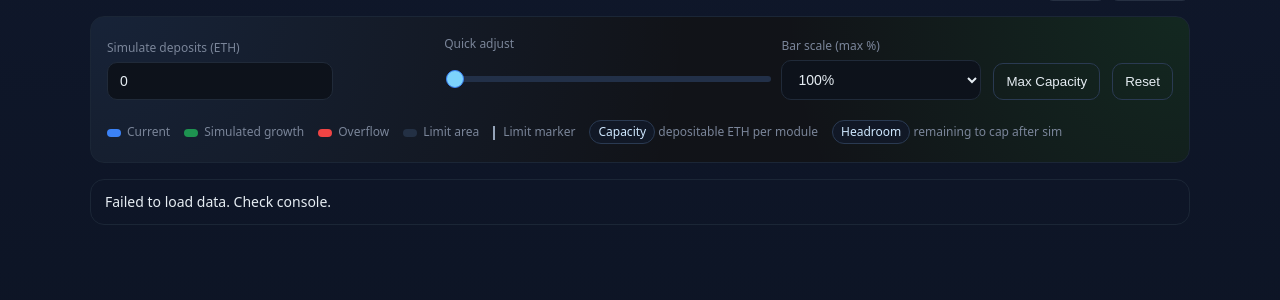
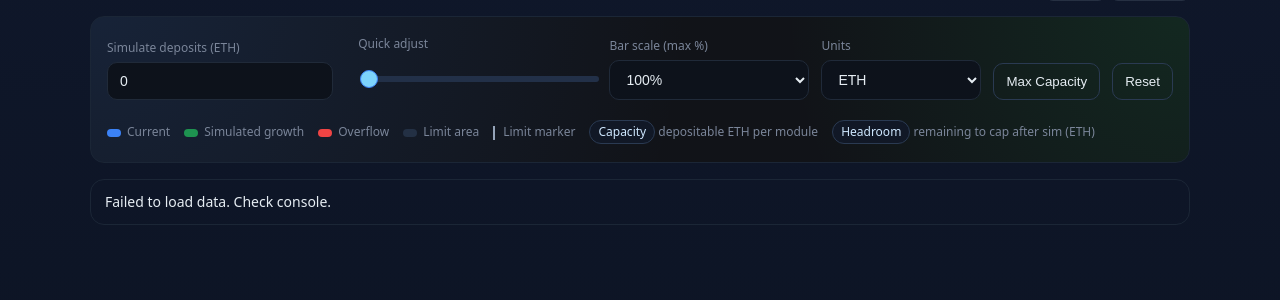
Before and after one commit to skhomuti/stake-allocation-simulation, a FastAPI app: page /simulate in a window 1280 px wide. Shown: the part 53-353 px from the top of the page. Run offline with FastAPI, Linux system fonts and the light colour scheme; data that the repository does not hold is empty.

Commit message:
Simulator: add units selector (ETH/validators) and adjust badges + legend; compute headroom in validators

```diff
--- a/templates/simulator.html
+++ b/templates/simulator.html
@@ -39,7 +39,7 @@
         border-radius: 14px;
         padding: 18px 16px;
       }
-      .controls { display: grid; grid-template-columns: 1fr 1fr 200px auto auto; gap: 12px; align-items: end; }
+      .controls { display: grid; grid-template-columns: 1fr 1fr 200px 160px auto auto; gap: 12px; align-items: end; }
       .control { display: grid; gap: 6px; }
       .label { color: var(--muted); font-size: 12px; }
       .number {
@@ -136,6 +136,13 @@
               <option value="100" selected>100%</option>
             </select>
           </div>
+          <div class="control">
+            <label class="label" for="sel-units">Units</label>
+            <select id="sel-units" class="number" style="width: 100%;">
+              <option value="eth" selected>ETH</option>
+              <option value="validators">Validators</option>
+            </select>
+          </div>
           <button id="btn-max" class="btn" type="button">Max Capacity</button>
           <button id="btn-reset" class="btn" type="button">Reset</button>
         </div>
@@ -146,8 +153,8 @@
           <span><span class="swatch red"></span>Overflow</span>
           <span><span class="swatch gray"></span>Limit area</span>
           <span><span class="swatch line"></span>Limit marker</span>
-          <span><span class="badge">Capacity</span> depositable ETH per module</span>
-          <span><span class="badge">Headroom</span> remaining to cap after sim</span>
+          <span><span class="badge">Capacity</span> depositable <span id="legend-units">ETH</span> per module</span>
+          <span><span class="badge">Headroom</span> remaining to cap after sim (<span id="legend-units-2">ETH</span>)</span>
         </div>
       </section>
 
@@ -210,6 +217,7 @@
           _sim_add_eth: (it.after - it.A) * 32,
           _sim_share_pct: Tfinal > 0 ? (it.after / Tfinal) * 100 : it.m._current_share,
           _sim_headroom_eth: Math.max(0, it.maxAfter - it.after) * 32,
+          _sim_headroom_validators: Math.max(0, it.maxAfter - it.after),
         }));
       }
 
@@ -218,6 +226,13 @@
       function render(mods, eth, scalePct) {
         const grid = document.getElementById('grid');
         const summary = document.getElementById('summary');
+        const unitsSel = document.getElementById('sel-units');
+        const units = unitsSel ? unitsSel.value : 'eth';
+        const uLabel = units === 'validators' ? 'validators' : 'ETH';
+        const legendUnits = document.getElementById('legend-units');
+        const legendUnits2 = document.getElementById('legend-units-2');
+        if (legendUnits) legendUnits.textContent = uLabel;
+        if (legendUnits2) legendUnits2.textContent = uLabel;
         grid.innerHTML = '';
 
         // Simulation
@@ -285,17 +300,23 @@
           const right = document.createElement('div'); right.className = 'right';
           const vAdd = m._sim_add_validators || 0;
           if (vAdd > 0) {
-            const b = document.createElement('span'); b.className = 'badge'; b.textContent = `+ ${fmt0.format(vAdd*32)} ETH in sim`;
+            const b = document.createElement('span'); b.className = 'badge';
+            if (units === 'validators') { b.textContent = `+ ${fmt0.format(vAdd)} validators in sim`; }
+            else { b.textContent = `+ ${fmt0.format(vAdd*32)} ETH in sim`; }
             right.appendChild(b);
           }
           const capEth = m.depositable_eth || 0;
-          if (capEth > 0) {
-            const b2 = document.createElement('span'); b2.className = 'badge'; b2.textContent = `Capacity ${fmt0.format(capEth)} ETH`;
+          const capVal = (m.depositable_validators || 0);
+          if ((units === 'validators' ? capVal : capEth) > 0) {
+            const b2 = document.createElement('span'); b2.className = 'badge';
+            b2.textContent = `Capacity ${fmt0.format(units === 'validators' ? capVal : capEth)} ${uLabel}`;
             right.appendChild(b2);
           }
-          const headroom = m._sim_headroom_eth || 0;
-          if (headroom > 0) {
-            const b3 = document.createElement('span'); b3.className = 'badge'; b3.textContent = `Headroom ${fmt0.format(headroom)} ETH`;
+          const headroomEth = m._sim_headroom_eth || 0;
+          const headroomVal = m._sim_headroom_validators || 0;
+          if ((units === 'validators' ? headroomVal : headroomEth) > 0) {
+            const b3 = document.createElement('span'); b3.className = 'badge';
+            b3.textContent = `Headroom ${fmt0.format(units === 'validators' ? headroomVal : headroomEth)} ${uLabel}`;
             right.appendChild(b3);
           } else {
             const b4 = document.createElement('span'); b4.className = 'badge'; b4.textContent = 'At cap';
@@ -323,6 +344,7 @@
         const inp = document.getElementById('inp-eth');
         const rng = document.getElementById('range-eth');
         const selScale = document.getElementById('sel-scale');
+        const selUnits = document.getElementById('sel-units');
         const btnMax = document.getElementById('btn-max');
         const btnReset = document.getElementById('btn-reset');
         const totalCapEth = modules.reduce((s, m) => s + (m.depositable_eth || 0), 0);
@@ -345,6 +367,7 @@
           renderNow();
         });
         selScale.addEventListener('change', renderNow);
+        selUnits.addEventListener('change', renderNow);
         btnMax.addEventListener('click', () => { inp.value = String(totalCapEth); rng.value = String(totalCapEth); renderNow(); });
         btnReset.addEventListener('click', () => { inp.value = '0'; rng.value = '0'; renderNow(); });
       }
```
